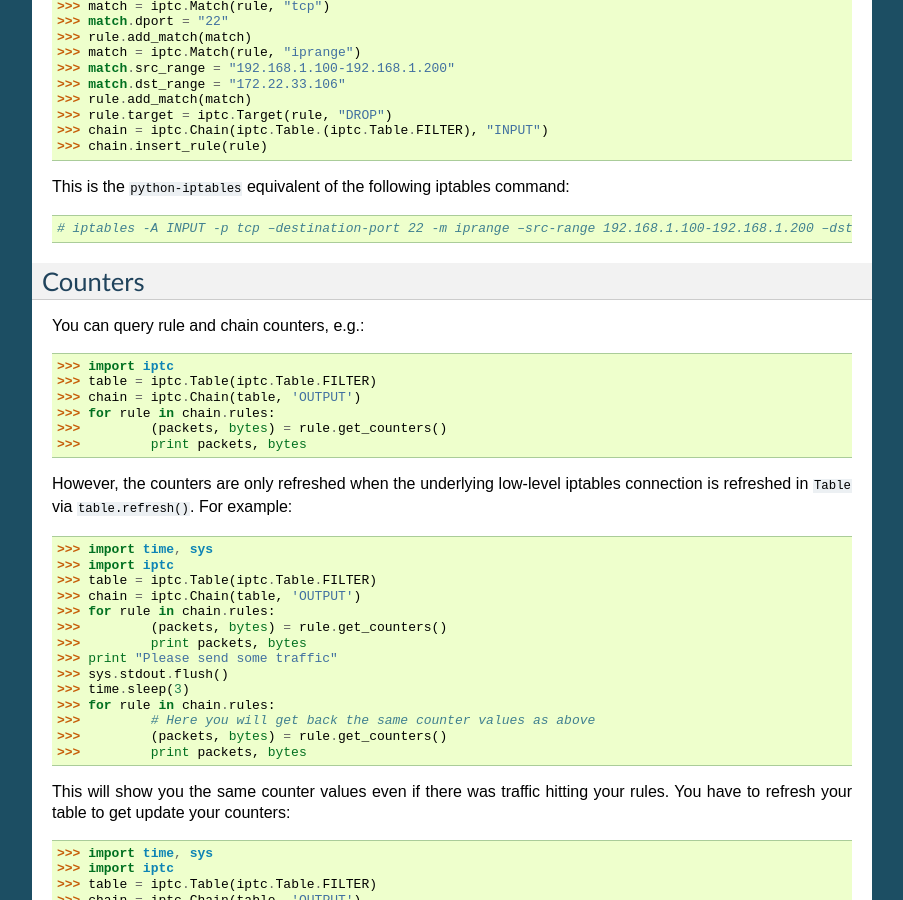
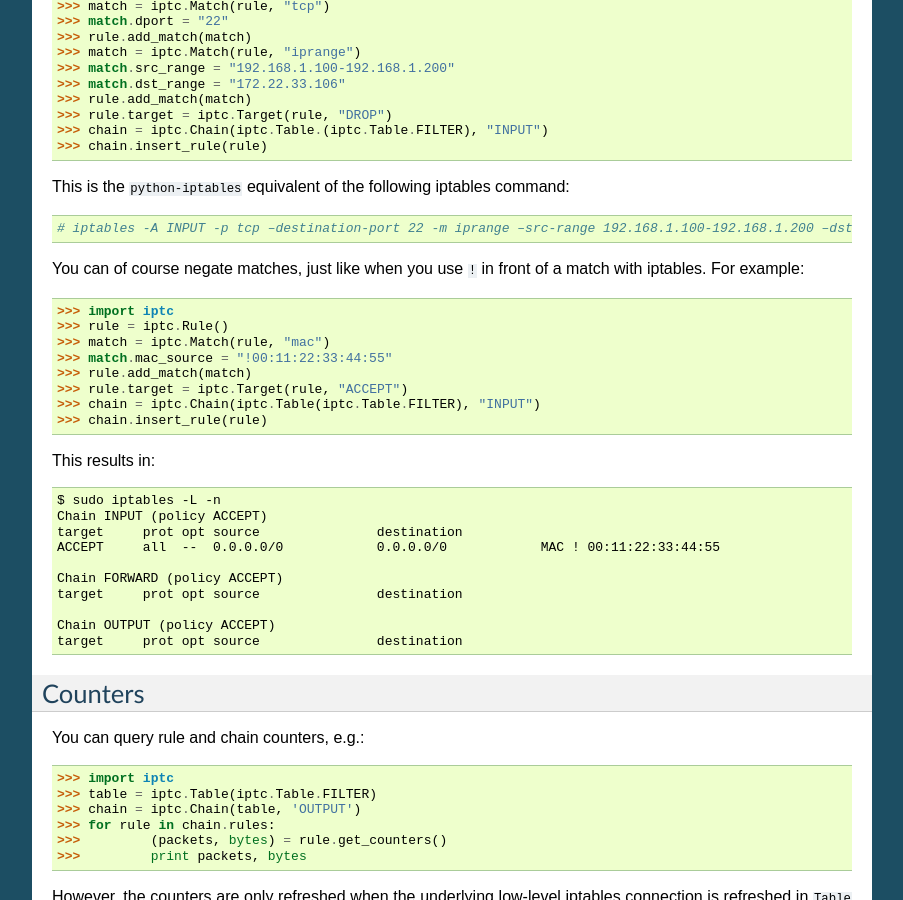
Before and after one commit to ldx/python-iptables, a Sphinx documentation site: the page built from doc/examples.rst, in a window 1280 px wide and 900 px high, scrolled down 3480 px. Shown: the whole window, without its empty margins (198-1101 px from the left). Built offline with Sphinx 7.4.7, drawn with Linux system fonts in a browser that asks for light colours.

Commit message:
Add example with negation to docs.

```diff
--- a/doc/examples.rst
+++ b/doc/examples.rst
@@ -211,6 +211,31 @@ This is the ``python-iptables`` equivalent of the following iptables command::
 
     # iptables -A INPUT -p tcp –destination-port 22 -m iprange –src-range 192.168.1.100-192.168.1.200 –dst-range 172.22.33.106 -j DROP
 
+You can of course negate matches, just like when you use ``!`` in front of a
+match with iptables. For example::
+
+    >>> import iptc
+    >>> rule = iptc.Rule()
+    >>> match = iptc.Match(rule, "mac")
+    >>> match.mac_source = "!00:11:22:33:44:55"
+    >>> rule.add_match(match)
+    >>> rule.target = iptc.Target(rule, "ACCEPT")
+    >>> chain = iptc.Chain(iptc.Table(iptc.Table.FILTER), "INPUT")
+    >>> chain.insert_rule(rule)
+
+This results in::
+
+    $ sudo iptables -L -n
+    Chain INPUT (policy ACCEPT)
+    target     prot opt source               destination
+    ACCEPT     all  --  0.0.0.0/0            0.0.0.0/0            MAC ! 00:11:22:33:44:55
+
+    Chain FORWARD (policy ACCEPT)
+    target     prot opt source               destination
+
+    Chain OUTPUT (policy ACCEPT)
+    target     prot opt source               destination
+
 Counters
 --------
 You can query rule and chain counters, e.g.::
```
Also changed, not shown: README.md (+25 -0 lines).
